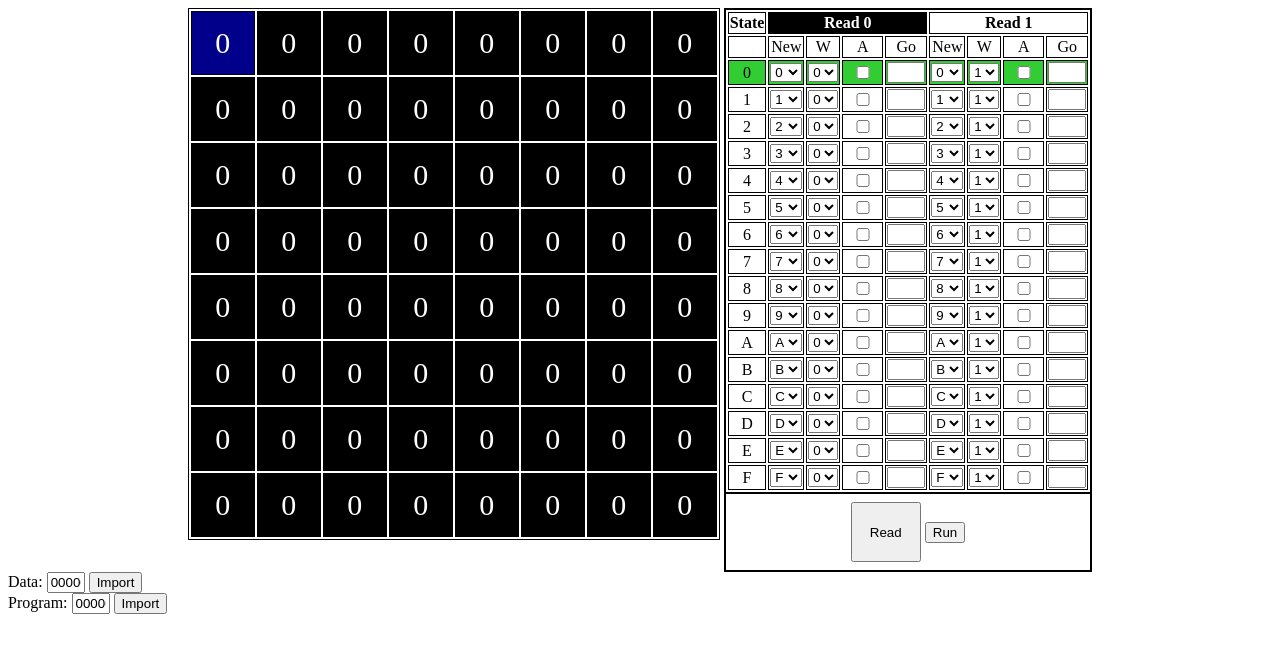
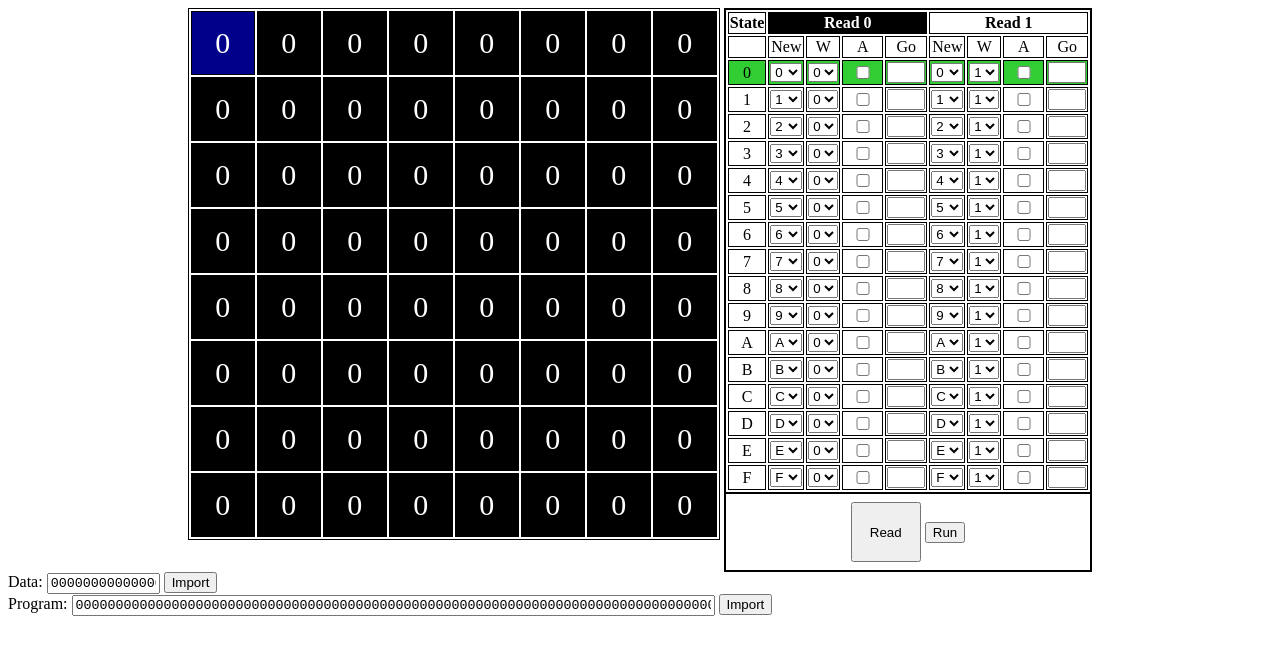
Before and after one commit to WolfElkan/Turing448, a plain HTML site: page index.html in a window 1280 px wide. Drawn offline with nearby package versions, Linux system fonts and the light colour scheme.

Commit message:
Unknown changes

```diff
--- a/index.html
+++ b/index.html
@@ -1177,11 +1177,11 @@
 		</div>
 	</center>
 	Data:
-	<input type="text" class="field" id="datafield" value="0000000000000000">
+	<input type="text" class="field" id="data" value="0000000000000000">
 	<button>Import</button>
 	<br>
 	Program:
-	<input type="text" class="field" id="programfield" value="000000000000000000000000000000000000000000000000000000000000000000000000000000000000000000000000">
+	<input type="text" class="field" id="prog" value="000000000000000000000000000000000000000000000000000000000000000000000000000000000000000000000000">
 	<button>Import</button>
 </body>
 </html>
--- a/style.css
+++ b/style.css
@@ -58,3 +58,15 @@ div {
 tr.active td {
 	background-color: limegreen;
 }
+
+.field {
+	font-family: monospace;
+}
+
+#data {
+	width: 105px;
+}
+
+#prog {
+	width: 635px;
+}
```
